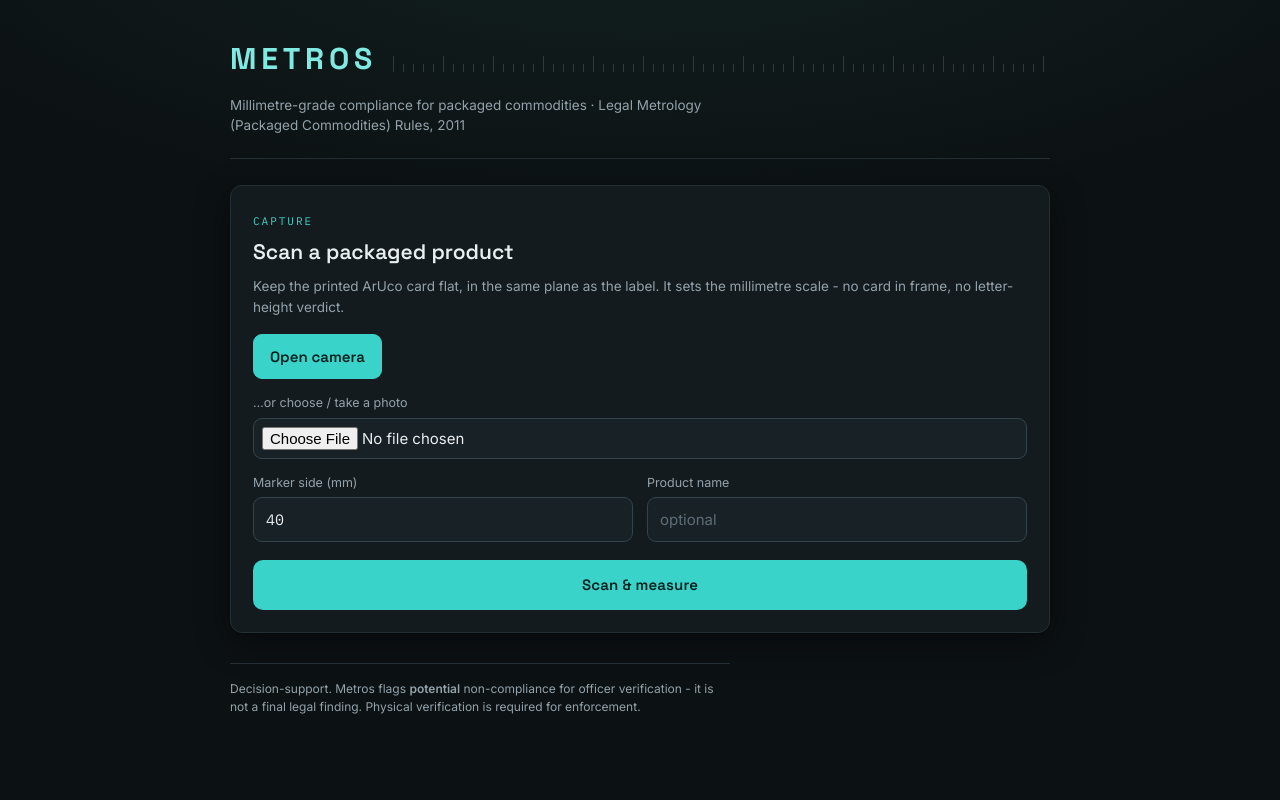
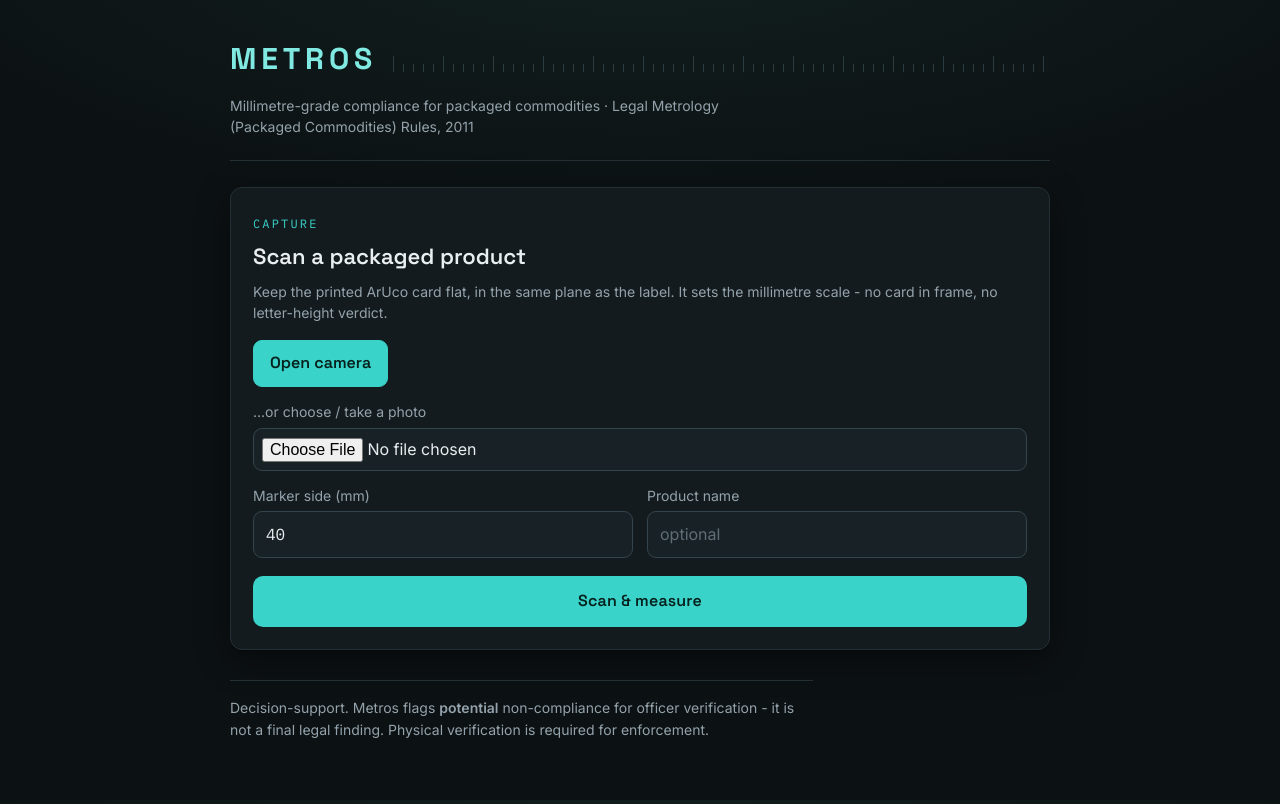
Before and after one commit to mugiwaraluffy56/sih-26, a React (Vite) app in the folder frontend/: page / in a window 1280 px wide. Built offline with nearby package versions, Linux system fonts and the light colour scheme.

Commit message:
refine ui typography to typeui fundamentals standards
Signed-off-by: mugiwaraluffy56 <myakampuneeth@gmail.com>

```diff
--- a/frontend/src/styles.css
+++ b/frontend/src/styles.css
@@ -20,6 +20,15 @@
   --mono: "IBM Plex Mono", ui-monospace, SFMono-Regular, Menlo, monospace;
   --sans: "Inter", system-ui, -apple-system, Segoe UI, Roboto, sans-serif;
   --display: "Space Grotesk", var(--sans);
+
+  /* Modular scale (base 1rem, ratio 1.2 - Minor Third, product-UI default) */
+  --t-micro: 0.75rem;    /* 12px - badges / pills only */
+  --t-label: 0.875rem;   /* 14px - support-text floor */
+  --t-body: 1rem;        /* 16px - body floor */
+  --t-lead: 1.125rem;    /* 18px */
+  --t-h3: 1.375rem;      /* 22px */
+  --t-h2: 1.5rem;        /* 24px */
+  --t-display: 1.875rem; /* 30px wordmark */
 }
 
 * { box-sizing: border-box; }
@@ -31,8 +40,13 @@ body {
   background:
     radial-gradient(120% 70% at 50% -10%, #12201f 0%, var(--paper) 55%) fixed;
   line-height: 1.55;
-  font-size: 15px;
+  font-size: var(--t-body);
+  -webkit-font-smoothing: antialiased;
+  text-rendering: optimizeLegibility;
 }
+.mono { font-variant-numeric: tabular-nums; }
+h2, h3 { text-wrap: balance; }
+p { text-wrap: pretty; }
 .app { max-width: 860px; margin: 0 auto; padding: 28px 20px 64px; }
 
 /* ---- Masthead + ruler-strip signature ---- */
@@ -41,7 +55,7 @@ body {
 .wordmark {
   font-family: var(--display);
   font-weight: 700;
-  font-size: 30px;
+  font-size: var(--t-display);
   letter-spacing: 0.16em;
   color: var(--accent-ink);
 }
@@ -56,7 +70,7 @@ body {
   background-repeat: repeat-x;
   opacity: 0.8;
 }
-.tagline { margin: 12px 0 0; color: var(--sub); font-size: 13.5px; max-width: 60ch; }
+.tagline { margin: 12px 0 0; color: var(--sub); font-size: var(--t-label); max-width: 60ch; }
 
 /* ---- Panels ---- */
 .panel {
@@ -67,16 +81,16 @@ body {
   padding: 22px;
   margin-bottom: 22px;
 }
-.panel-head h2 { font-family: var(--display); font-weight: 600; margin: 4px 0 0; font-size: 21px; }
+.panel-head h2 { font-family: var(--display); font-weight: 600; margin: 4px 0 0; font-size: var(--t-h3); }
 .eyebrow {
-  font-family: var(--mono); font-size: 11px; letter-spacing: 0.18em;
+  font-family: var(--mono); font-size: var(--t-micro); letter-spacing: 0.18em;
   text-transform: uppercase; color: var(--accent);
 }
-.lede { color: var(--sub); margin: 8px 0 0; font-size: 13.5px; }
+.lede { color: var(--sub); margin: 8px 0 0; font-size: var(--t-label); }
 
 /* ---- Fields ---- */
 .field { display: block; margin: 14px 0 0; }
-.field > span { display: block; font-size: 12.5px; color: var(--sub); margin-bottom: 5px; }
+.field > span { display: block; font-size: var(--t-label); color: var(--sub); margin-bottom: 5px; }
 input, textarea {
   width: 100%; padding: 10px 12px; font: inherit;
   border: 1px solid var(--line-strong); border-radius: 9px; background: var(--card-2);
@@ -93,14 +107,14 @@ input:focus, textarea:focus {
 
 .cta {
   margin-top: 18px; width: 100%;
-  font-family: var(--display); font-weight: 600; font-size: 15px; letter-spacing: .01em;
+  font-family: var(--display); font-weight: 600; font-size: var(--t-body); letter-spacing: .01em;
   background: var(--accent); color: #06201d; border: 0; border-radius: 10px;
   padding: 13px 18px; cursor: pointer; transition: background .12s, transform .04s;
 }
 .cta:hover { background: var(--accent-ink); }
 .cta:active { transform: translateY(1px); }
 .cta:disabled { opacity: .6; cursor: default; }
-.err { color: var(--miss); margin: 12px 0 0; font-size: 13.5px; }
+.err { color: var(--miss); margin: 12px 0 0; font-size: var(--t-label); }
 
 /* ---- Camera ---- */
 .camera { margin: 16px 0 6px; }
@@ -109,7 +123,7 @@ input:focus, textarea:focus {
 .viewfinder video { display: block; width: 100%; max-height: 60vh; object-fit: contain; }
 .guide {
   position: absolute; left: 0; right: 0; bottom: 0; padding: 7px 10px;
-  font-family: var(--mono); font-size: 11.5px; color: #eaf2f1;
+  font-family: var(--mono); font-size: var(--t-label); color: #eaf2f1;
   background: linear-gradient(transparent, rgba(0,0,0,.62)); text-align: center;
 }
 .camrow { display: flex; gap: 10px; margin-top: 10px; }
@@ -122,32 +136,32 @@ button { font: inherit; }
 
 .preview { margin: 14px 0 0; }
 .preview img { width: 100%; border: 1px solid var(--line); border-radius: 10px; display: block; }
-.preview figcaption { font-family: var(--mono); font-size: 11.5px; color: var(--sub); margin-top: 6px; }
+.preview figcaption { font-family: var(--mono); font-size: var(--t-label); color: var(--sub); margin-top: 6px; }
 
 /* ---- Report ---- */
 .report-head { display: flex; align-items: flex-start; justify-content: space-between; gap: 12px; }
 .report-head h2 { letter-spacing: .04em; }
 .disp {
-  font-family: var(--mono); font-size: 11.5px; letter-spacing: .06em; text-transform: uppercase;
+  font-family: var(--mono); font-size: var(--t-label); letter-spacing: .06em; text-transform: uppercase;
   padding: 6px 11px; border-radius: 999px; white-space: nowrap; align-self: center;
 }
 .disp-compliant { background: rgba(78,203,139,0.15); color: var(--ok); }
 .disp-potential_non_compliance { background: rgba(224,165,58,0.16); color: var(--flag); }
 .notice {
-  margin: 14px 0 18px; padding: 10px 12px; font-size: 12.5px; color: var(--accent-ink);
+  margin: 14px 0 18px; padding: 10px 12px; font-size: var(--t-label); color: var(--accent-ink);
   background: rgba(58,211,201,0.10); border: 1px solid rgba(58,211,201,0.26); border-radius: 9px;
 }
 
 .kpis { display: grid; grid-template-columns: repeat(3, 1fr); gap: 1px;
   background: var(--line); border: 1px solid var(--line); border-radius: 10px; overflow: hidden; }
 .kpi { background: var(--card); padding: 12px 14px; }
-.kpi-n { display: block; font-size: 22px; font-weight: 600; }
-.kpi-l { font-size: 11.5px; color: var(--sub); text-transform: uppercase; letter-spacing: .04em; }
+.kpi-n { display: block; font-size: var(--t-h3); font-weight: 600; }
+.kpi-l { font-size: var(--t-label); color: var(--sub); text-transform: uppercase; letter-spacing: .04em; }
 
 .calbar {
   display: flex; align-items: center; gap: 10px; flex-wrap: wrap;
   margin: 16px 0 4px; padding: 10px 12px; border: 1px dashed var(--line-strong);
-  border-radius: 9px; font-size: 13px;
+  border-radius: 9px; font-size: var(--t-label);
 }
 .calbar .dot { width: 9px; height: 9px; border-radius: 50%; }
 .calbar .dot.on { background: var(--ok); box-shadow: 0 0 0 3px rgba(31,122,77,.16); }
@@ -155,20 +169,20 @@ button { font: inherit; }
 
 .sec {
   display: flex; align-items: center; gap: 10px; margin: 26px 0 10px;
-  font-family: var(--display); font-weight: 600; font-size: 15px;
+  font-family: var(--display); font-weight: 600; font-size: var(--t-body);
   padding-bottom: 7px; border-bottom: 1px solid var(--line);
 }
-.sec-no { color: var(--accent); font-size: 12px; }
+.sec-no { color: var(--accent); font-size: var(--t-label); }
 
-.tbl { width: 100%; border-collapse: collapse; font-size: 13.5px; }
-.tbl th { text-align: left; font-size: 11.5px; text-transform: uppercase; letter-spacing: .04em;
+.tbl { width: 100%; border-collapse: collapse; font-size: var(--t-label); }
+.tbl th { text-align: left; font-size: var(--t-label); text-transform: uppercase; letter-spacing: .04em;
   color: var(--sub); font-weight: 600; padding: 7px 8px; border-bottom: 1px solid var(--line); }
 .tbl td { padding: 9px 8px; border-bottom: 1px solid var(--line); vertical-align: top; }
 .tbl tr:last-child td { border-bottom: 0; }
 .nowrap { white-space: nowrap; }
 
 .pill {
-  display: inline-block; font-family: var(--mono); font-size: 11px; font-weight: 500;
+  display: inline-block; font-family: var(--mono); font-size: var(--t-micro); font-weight: 500;
   padding: 2px 8px; border-radius: 999px; white-space: nowrap;
 }
 .pill.s-compliant { background: rgba(78,203,139,0.15); color: var(--ok); }
@@ -180,14 +194,14 @@ button { font: inherit; }
 .s-not_detected { color: var(--miss); }
 .s-not_assessable, .s-not_applicable { color: var(--na); }
 
-.bandline { font-size: 13px; color: var(--ink); margin: 4px 0 12px; }
+.bandline { font-size: var(--t-label); color: var(--ink); margin: 4px 0 12px; }
 .bandline code { background: rgba(58,211,201,0.10); padding: 1px 6px; border-radius: 5px; }
 
 /* Tolerance gauge */
 .fontlist { display: flex; flex-direction: column; gap: 14px; }
 .fontrow { border: 1px solid var(--line); border-radius: 10px; padding: 12px 14px; }
 .fontrow-top { display: flex; align-items: center; justify-content: space-between; }
-.fontrow-id { font-family: var(--mono); font-size: 13px; }
+.fontrow-id { font-family: var(--mono); font-size: var(--t-label); }
 .gauge { margin: 10px 0 2px; }
 .gauge-track { position: relative; height: 12px; border-radius: 6px;
   background: repeating-linear-gradient(90deg, var(--line) 0 1px, transparent 1px 8px), var(--card-2);
@@ -198,27 +212,27 @@ button { font: inherit; }
   box-shadow: 0 0 0 2px rgba(18,86,79,.16); }
 .gauge.s-potential_non_compliance .gauge-val { background: var(--flag); }
 .gauge.s-compliant .gauge-val { background: var(--ok); }
-.gauge-legend { display: flex; justify-content: space-between; font-size: 11.5px; margin-top: 8px; }
-.small { font-size: 12px; margin: 8px 0 0; }
+.gauge-legend { display: flex; justify-content: space-between; font-size: var(--t-label); margin-top: 8px; }
+.small { font-size: var(--t-label); margin: 8px 0 0; }
 
-.actions { margin: 6px 0 0; padding-left: 18px; font-size: 13.5px; }
+.actions { margin: 6px 0 0; padding-left: 18px; font-size: var(--t-label); }
 .actions li { margin: 4px 0; }
 
 .dl {
   display: inline-block; margin-top: 22px; font-family: var(--display); font-weight: 600;
-  font-size: 13.5px; color: var(--accent); text-decoration: none;
+  font-size: var(--t-label); color: var(--accent); text-decoration: none;
   border-bottom: 2px solid var(--accent); padding-bottom: 2px;
 }
 .dl:hover { color: var(--accent-ink); border-color: var(--accent-ink); }
 
 .muted { color: var(--sub); }
-.foot { color: var(--sub); font-size: 12px; margin-top: 30px; padding-top: 16px;
+.foot { color: var(--sub); font-size: var(--t-label); margin-top: 30px; padding-top: 16px;
   border-top: 1px solid var(--line); max-width: 66ch; }
 
 @media (max-width: 620px) {
   .grid2 { grid-template-columns: 1fr; }
   .kpis { grid-template-columns: repeat(2, 1fr); }
-  .wordmark { font-size: 24px; }
+  .wordmark { font-size: var(--t-h2); }
 }
 @media (prefers-reduced-motion: reduce) {
   * { transition: none !important; animation: none !important; }
```
Also changed, not shown: 2 other files (tests, documents, lock files or other folders).
